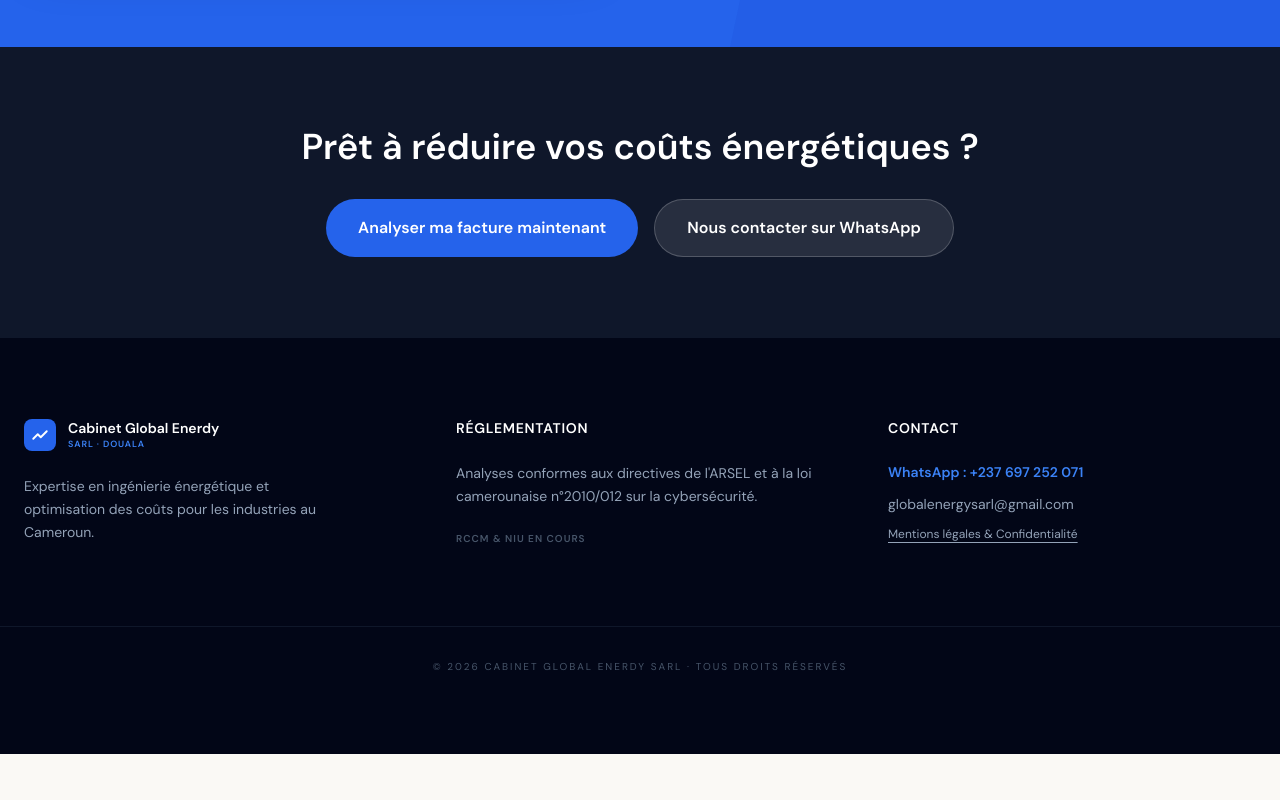
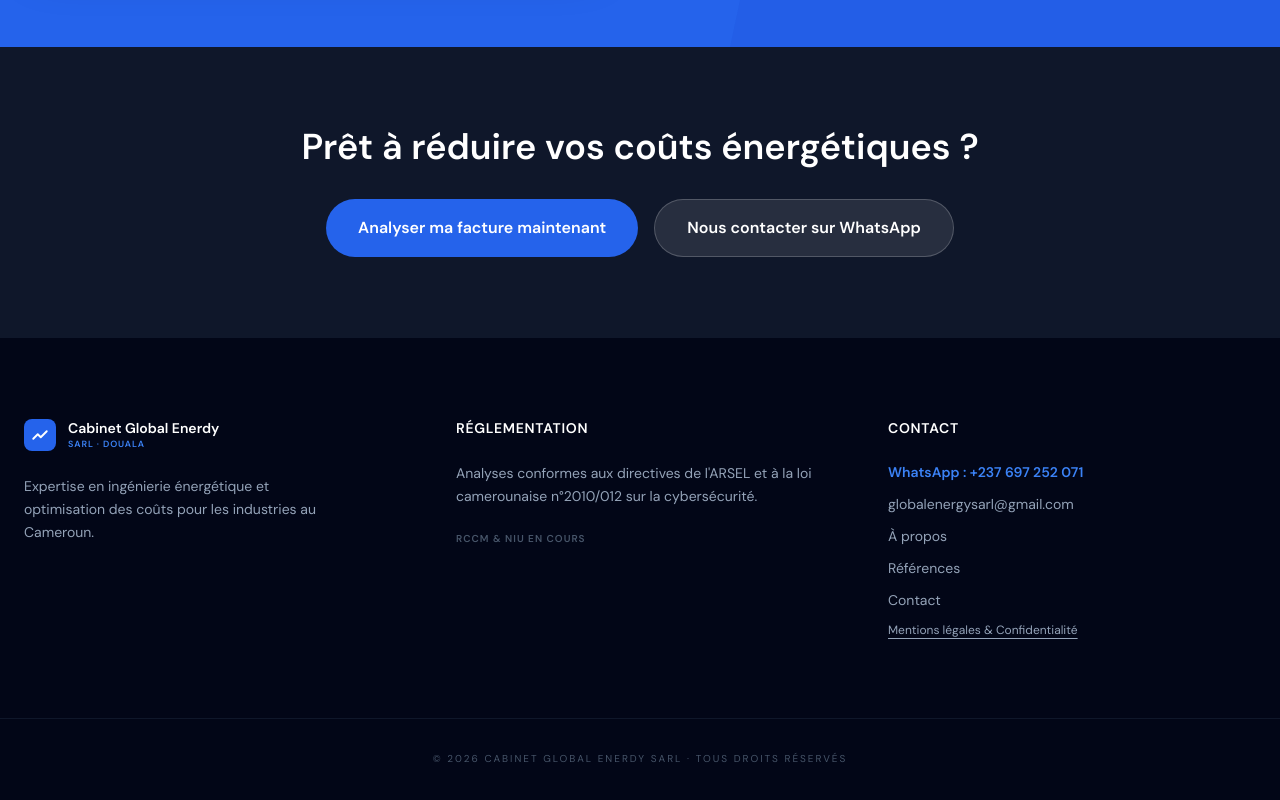
Before and after one commit to cabinetnoahetcie/factura-mt, a Next.js app in the folder frontend/: page / in a window 1280 px wide. Shown: the part 3656-4456 px from the top of the page. Before the commit the page ends 4410 px from the top, so only its background shows below. Built offline with nearby package versions, Linux system fonts and the light colour scheme; no server answers.

Commit message:
Update Footer.jsx

```diff
--- a/frontend/components/layout/Footer.jsx
+++ b/frontend/components/layout/Footer.jsx
@@ -44,6 +44,10 @@ export default function Footer() {
             <a href="mailto:globalenergysarl@gmail.com" className="block hover:text-white transition-colors">
               globalenergysarl@gmail.com
             </a>
+
+            <Link href="/a-propos"   style={{ color:'#94a3b8', textDecoration:'none', display:'block' }}>À propos</Link>
+            <Link href="/references" style={{ color:'#94a3b8', textDecoration:'none', display:'block' }}>Références</Link>
+            <Link href="/contact"    style={{ color:'#94a3b8', textDecoration:'none', display:'block' }}>Contact</Link>
             <Link href="/mentions-legales" className="block text-xs hover:text-white transition-colors underline underline-offset-4">
               Mentions légales & Confidentialité
             </Link>
```
